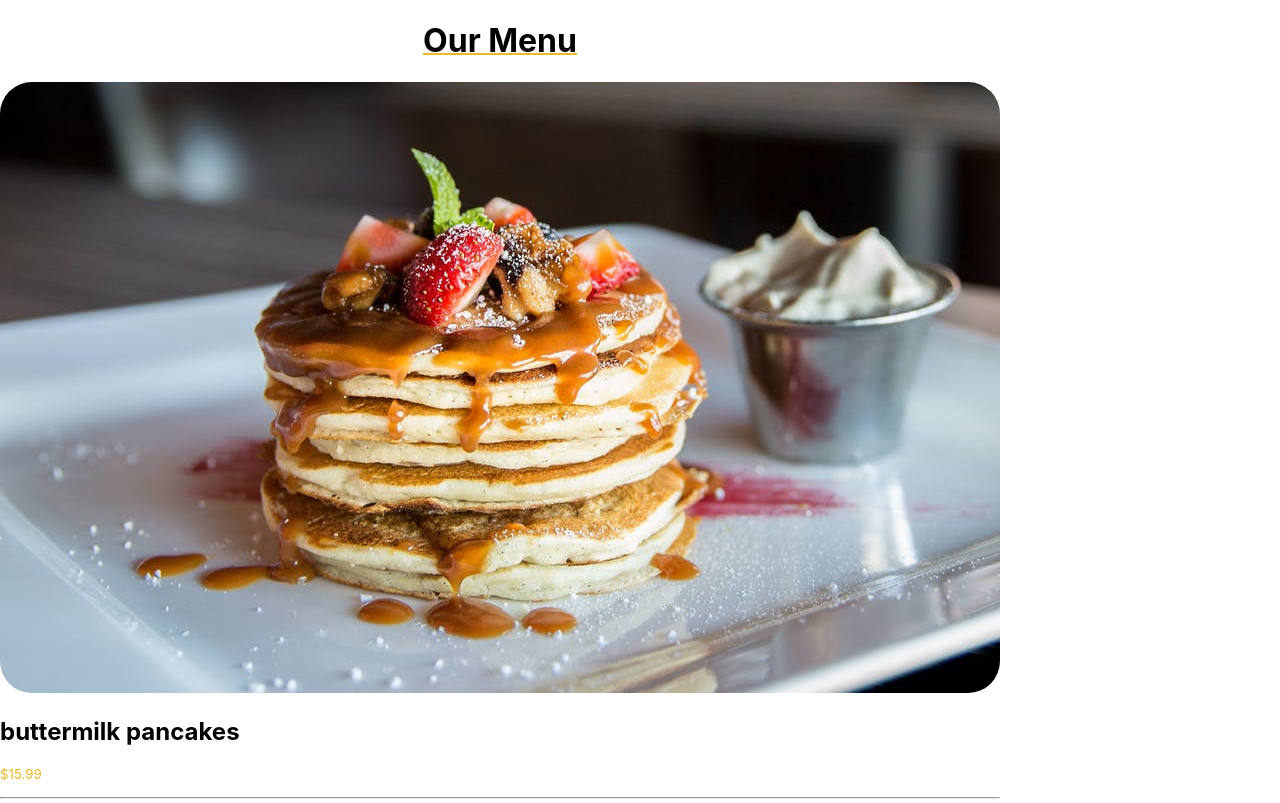
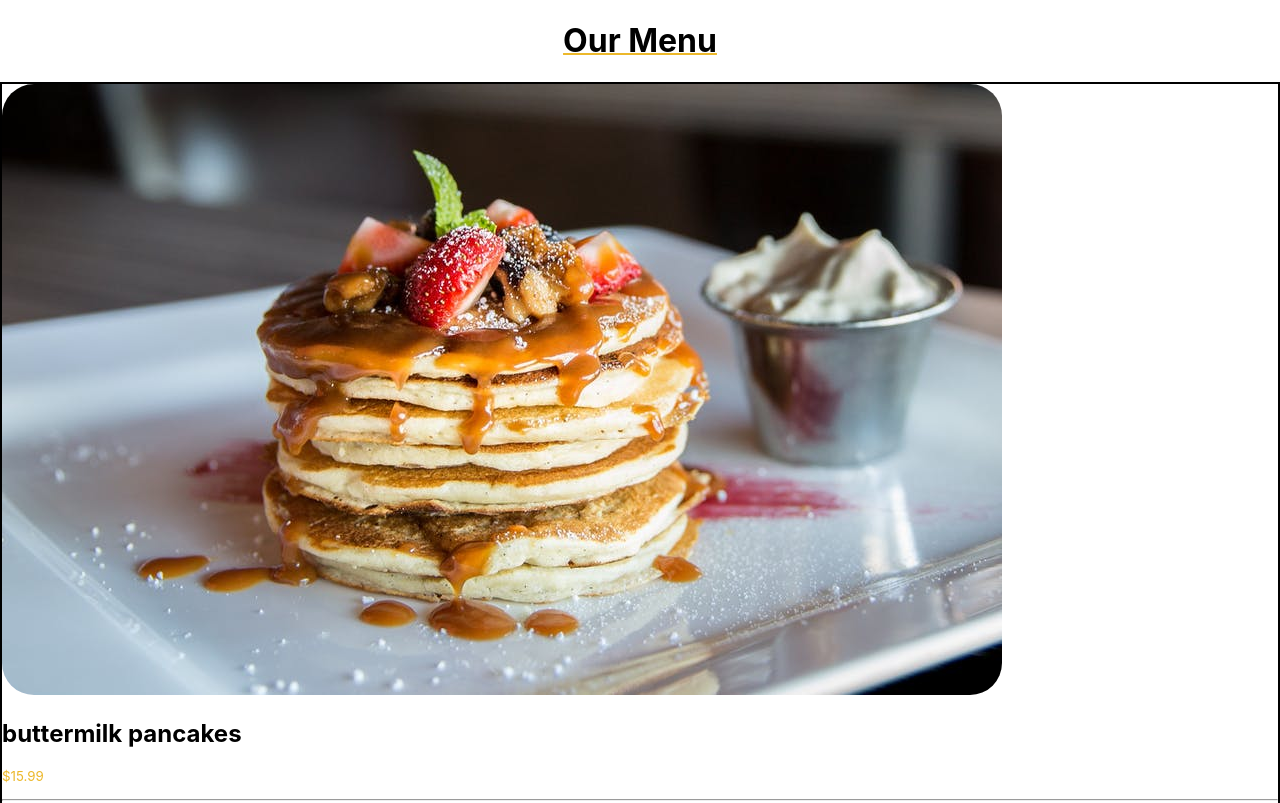
Before and after one commit to lzalit238/Menu-Project, a React (Create React App) app in the folder menu/: page / in a window 1280 px wide. Shown: the top 803 px of the page. Built offline with nearby package versions, Linux system fonts and the light colour scheme.

Commit message:
Update styling

```diff
--- a/menu/src/Styles/main.css
+++ b/menu/src/Styles/main.css
@@ -1,20 +1,20 @@
-body {
-  margin: auto;
-  display: flex;
-}
 body img {
   border: #ecb82b 2px;
   border-radius: 2rem;
+  max-width: 100%;
+  height: auto;
 }
 
 .container {
   max-width: 100%;
-  min-width: 10rem;
+  min-width: 5rem;
+  border: 2px solid black;
 }
 
 .heading {
   text-align: center;
-  text-decoration: underline #ecb82b 2px;
+  -webkit-text-decoration: underline #ecb82b 2px;
+          text-decoration: underline #ecb82b 2px;
 }
 
 h2 {
@@ -23,6 +23,4 @@ h2 {
 
 sup {
   color: #ecb82b;
-}
-
-/*# sourceMappingURL=main.css.map */
+}/*# sourceMappingURL=main.css.map */
--- a/menu/src/Styles/main.scss
+++ b/menu/src/Styles/main.scss
@@ -2,17 +2,18 @@ $color-primary-1: rgb(236, 184, 43);
 $color-primary-2: rgb(187, 142, 20);
 
 body {
-  // margin: auto;
-  // display: flex;
   img {
     border: $color-primary-1 2px;
     border-radius: 2rem;
+    max-width: 100%;
+    height: auto;
   }
 }
 
 .container {
   max-width: 100%;
-  min-width: 10rem;
+  min-width: 5rem;
+  border: 2px solid black;
 }
 
 .heading {
```
Also changed, not shown: 1 other file (tests, documents, lock files or other folders).
